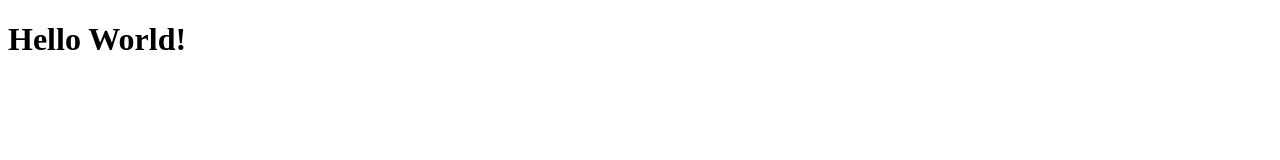
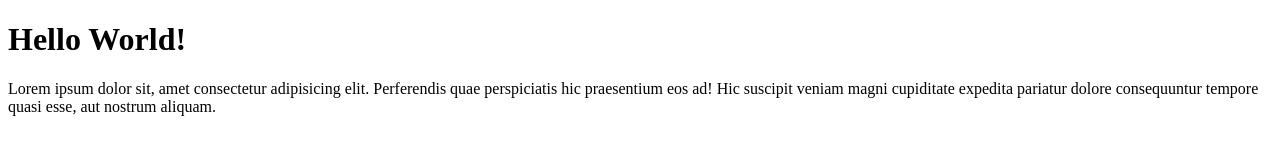
Before and after one commit to El-Idrisi/El-Idrisi-remote-test-git, a plain HTML site: page index.html in a window 1280 px wide. Drawn offline with Linux system fonts and the light colour scheme.

Commit message:
menambahkan paragraf

```diff
--- a/index.html
+++ b/index.html
@@ -11,6 +11,9 @@
 <body>
 
     <h1>Hello World!</h1>
+    <p>Lorem ipsum dolor sit, amet consectetur adipisicing elit. Perferendis quae perspiciatis hic praesentium eos ad!
+        Hic suscipit veniam magni cupiditate expedita pariatur dolore consequuntur tempore quasi esse, aut nostrum
+        aliquam.</p>
 
 </body>
 
```
